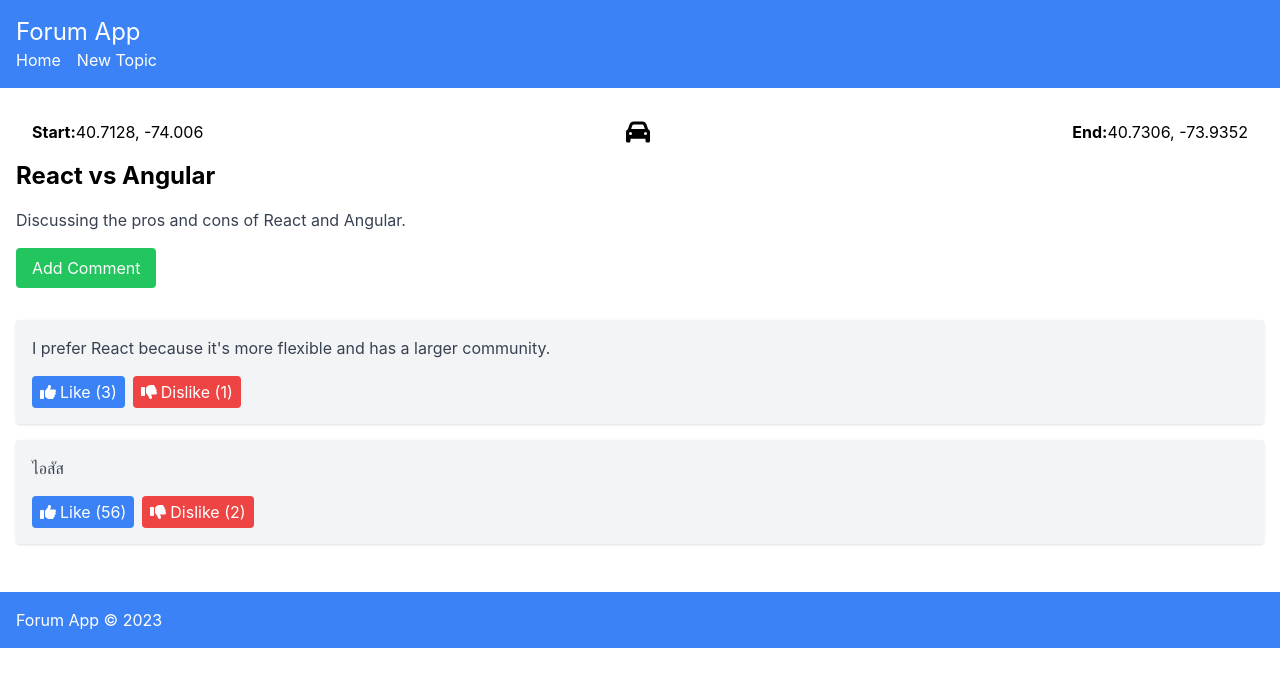
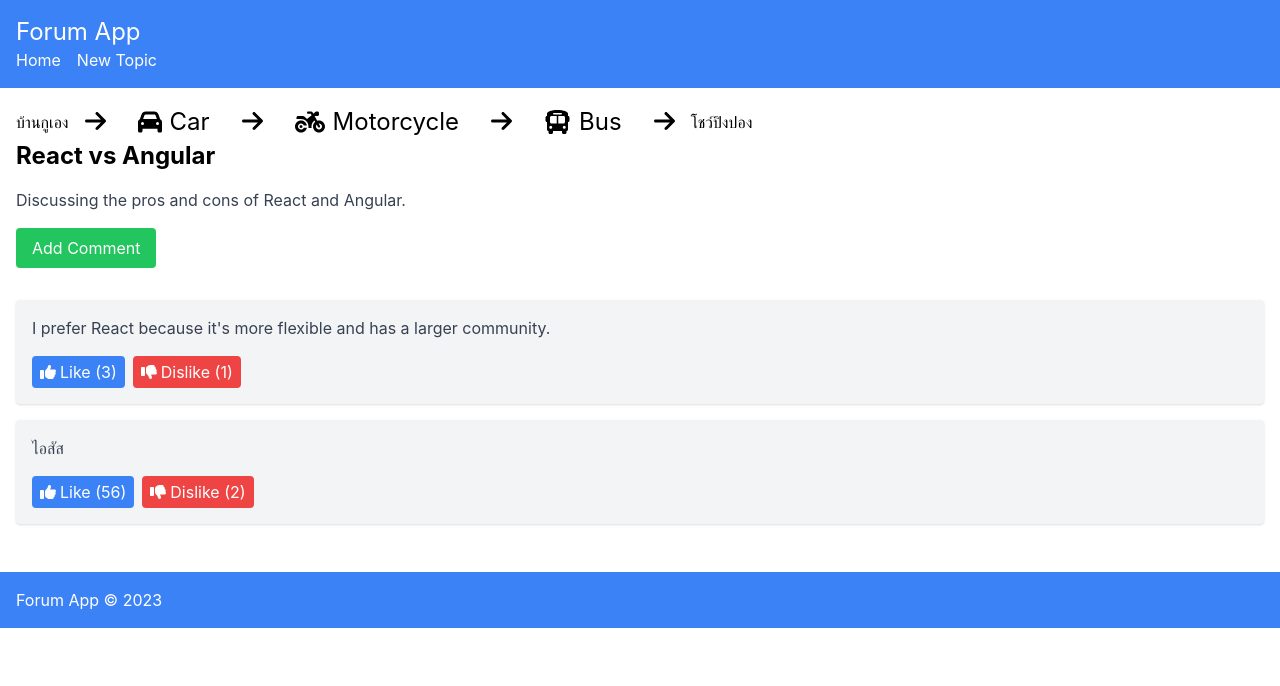
Before and after one commit to ipin0917826334/MiniProject, a React (Create React App) app: page /topic/1 in a window 1280 px wide. Shown: the top 686 px of the page. Built offline with nearby package versions, Linux system fonts and the light colour scheme.

Commit message:
Add Icon

```diff
--- a/src/components/RouteInfo.js
+++ b/src/components/RouteInfo.js
@@ -1,22 +1,48 @@
 import React from 'react';
 import { FontAwesomeIcon } from '@fortawesome/react-fontawesome';
-import { faCar } from '@fortawesome/free-solid-svg-icons';
+import { faCar, faMotorcycle, faBus, faArrowRight } from '@fortawesome/free-solid-svg-icons';
 
+    const vehicles = [
+        { name: 'Car', icon: faCar },
+        { name: 'Motorcycle', icon: faMotorcycle },
+        { name: 'Bus', icon: faBus },
+      ];
 
-const RouteInfo = ({ start, end }) => {
-  return (
-    <div className="route-info">
-      <div className="route-info__item">
-        <strong>Start:</strong> {start.lat}, {start.lng}
+function RouteInfo({ start, end }) {
+    const elements = [
+      <div key="start" className="route-info__start">{start}</div>,
+    ];
+
+    vehicles.forEach((vehicle, index) => {
+      elements.push(
+        <div key={`arrow-${index}`} className="route-info__arrow">
+          <FontAwesomeIcon icon={faArrowRight} />
+        </div>
+      );
+
+      elements.push(
+        <div key={`vehicle-${index}`} className="route-info__vehicle">
+          <FontAwesomeIcon icon={vehicle.icon} />
+          <span>{vehicle.name}</span>
+        </div>
+      );
+    });
+
+    elements.push(
+      <div key="arrow-end" className="route-info__arrow">
+        <FontAwesomeIcon icon={faArrowRight} />
       </div>
-      <div className="route-info__item">
-      <FontAwesomeIcon icon={faCar} className="route-info__vehicle" />
+    );
+
+    elements.push(
+      <div key="end" className="route-info__end">{end}</div>
+    );
+
+    return (
+      <div className="route-info">
+        {elements}
       </div>
-      <div className="route-info__item">
-        <strong>End:</strong> {end.lat}, {end.lng}
-      </div>
-    </div>
-  );
-};
+    );
+  }
 
 export default RouteInfo;
--- a/src/components/Topic.js
+++ b/src/components/Topic.js
@@ -46,8 +46,8 @@
   const topic = mockTopics.find((topic) => topic.id === parseInt(id, 10));
   const [comment, setComment] = useState("");
   const [modalIsOpen, setModalIsOpen] = useState(false);
-  const [start, setStart] = useState({ lat: 40.7128, lng: -74.0060 });
-  const [end, setEnd] = useState({ lat: 40.7306, lng: -73.9352 });
+  const [start, setStart] = useState("บ้านกูเอง");
+  const [end, setEnd] = useState("โชว์ปิงปอง");
   if (!topic) {
     return <div>Topic not found</div>;
   }
--- a/src/index.css
+++ b/src/index.css
@@ -17,18 +17,20 @@
 .route-info {
   display: flex;
   align-items: center;
-  justify-content: space-between;
-  width: 100%;
-  padding: 1rem;
-  box-sizing: border-box;
-}
-
-.route-info__item {
-  display: flex;
-  align-items: center;
 }
 
 .route-info__vehicle {
+  display: flex;
+  align-items: center;
   font-size: 24px;
   margin: 0 1rem;
 }
+
+.route-info__vehicle span {
+  margin-left: 8px;
+}
+
+.route-info__arrow {
+  font-size: 24px;
+  margin: 0 1rem;
+}
```
